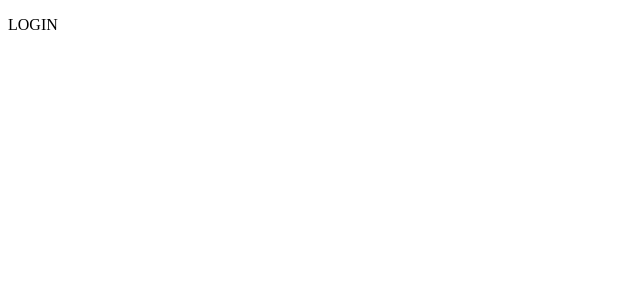
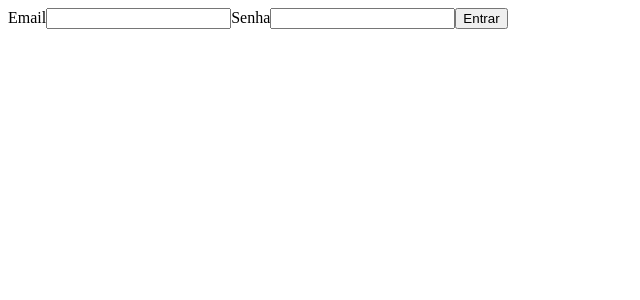
Before and after one commit to Robsonnsbr/projeto-react, a React (Create React App) app in the folder front-end/: page /entrar in a window 1280 px wide. Shown: the top 300 px of the page, without its empty margins (0-640 px from the left). Built offline with nearby package versions, Linux system fonts and the light colour scheme.

Commit message:
feat: add login page end form

```diff
--- a/front-end/src/app/pages/dashboard/Dashboard.tsx
+++ b/front-end/src/app/pages/dashboard/Dashboard.tsx
@@ -1,3 +1,10 @@
+import { Link } from "react-router-dom";
+
 export const Dashboard = () => {
-    return <p>Dashboard</p>;
+    return (
+        <div style={{ color: "red" }}>
+            <p>Dashboard</p>
+            <Link to={"/entrar"}>Login</Link>
+        </div>
+    );
 };
--- a/front-end/src/app/pages/login/Login.tsx
+++ b/front-end/src/app/pages/login/Login.tsx
@@ -1,3 +1,36 @@
+import { useState } from "react";
+
 export const Login = () => {
-    return <p>LOGIN</p>;
+    const [email, setEmail] = useState("");
+    const [password, setPassword] = useState("");
+
+    const handleEnter = () => {
+        console.log(email);
+        console.log(password);
+    };
+
+    return (
+        <div>
+            <form>
+                <label>
+                    <span>Email</span>
+                    <input
+                        value={email}
+                        onChange={(e) => setEmail(e.target.value)}
+                    />
+                </label>
+                <label>
+                    <span>Senha</span>
+                    <input
+                        type="password"
+                        value={password}
+                        onChange={(e) => setPassword(e.target.value)}
+                    />
+                </label>
+                <button type="button" onClick={handleEnter}>
+                    Entrar{" "}
+                </button>
+            </form>
+        </div>
+    );
 };
```
